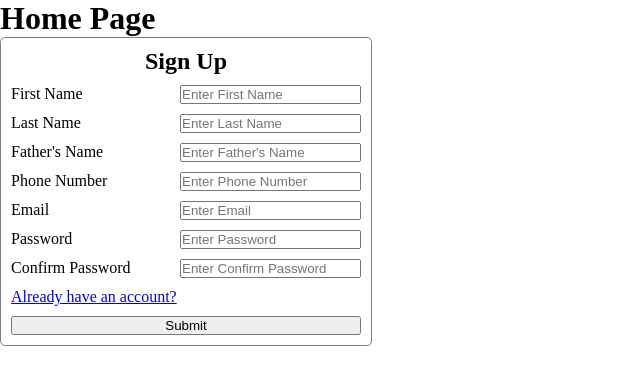
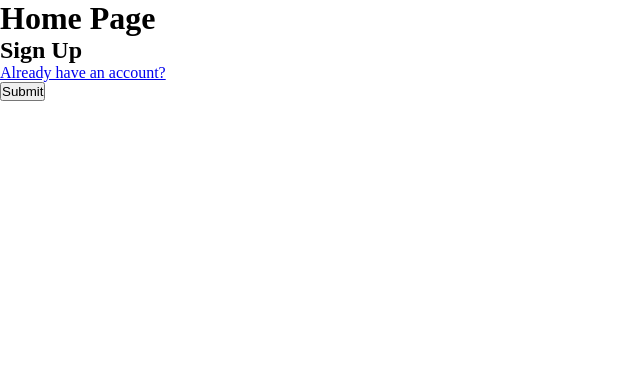
Before and after one commit to Ennagi-Nagili/DiplomaConnect, a React (Vite) app: page / in a window 1280 px wide. Shown: the top 384 px of the page, without its empty margins (0-640 px from the left). Built offline with nearby package versions, Linux system fonts and the light colour scheme.

Commit message:
Deleting unnecessary codes for first pull request

```diff
--- a/src/pages/Home/Home.tsx
+++ b/src/pages/Home/Home.tsx
@@ -1,61 +1,23 @@
 import "./Home.scss";
-import FormInput, { FormInputProps } from "../../components/FormInput/FormInput";
-import { Form, Link, useNavigate } from "react-router-dom";
-import { useState } from "react";
+import { Link, useNavigate } from "react-router-dom";
 
 const Home = () => {
-  const [firstName, setFirstName] = useState("");
-  const [lastName, setLastName] = useState("");
-  const [fatherName, setFatherName] = useState("");
-  const [phoneNumber, setPhoneNumber] = useState("");
-  const [email, setEmail] = useState("");
-  const [password, setPassword] = useState("");
-  const [confirmPaswords, setConfirmPassword] = useState("");
-
-  const user: User = {
-    firstName: firstName,
-    lastName: lastName,
-    fatherName: fatherName,
-    phoneNumber: phoneNumber,
-    email: email,
-    password: password,
-  }
-
-  console.log("re-rencering");
+  // Note: Turaj's authentication code should be here. For now, I placed my own code.
 
   const navigate = useNavigate();
-
-  const handleOnSubmit = (event: React.FormEvent<HTMLFormElement>) => {
-    event.preventDefault(); // Clicking on a "Submit" button, prevent it from submitting a form
-    navigate("/profile");
-  };
-
-  // Add: id, inputType, required ???
-  const inputAttributes = [
-    { label: "First Name", setValue: setFirstName,  },
-    { label: "Last Name", setValue: setLastName, required: true },
-    { label: "Father's Name", setValue: setFatherName, required: false },
-    { label: "Phone Number", setValue: setPhoneNumber, required: false },
-    { label: "Email", setValue: setEmail, required: true },
-    { label: "Password", setValue: setPassword, required: true },
-    { label: "Confirm Password", setValue: setConfirmPassword, required: true },
-  ];
 
   return (
     <div className="home-container">
       <h1>Home Page</h1>
 
-      <form onSubmit={handleOnSubmit}>
-        <h2>Sign Up</h2>
+      <h2>Sign Up</h2>
+      <div>
+        <Link to="/login">Already have an account?</Link>
+      </div>
 
-        {inputAttributes.map((attributes) => (
-          <FormInput {...attributes} />
-        ))}
-
-        <Link to="/login">Already have an account?</Link>
-
-        <button type="submit">Submit</button>
-      </form>
+      <button type="submit" onClick={() => navigate("/profile")}>
+        Submit
+      </button>
     </div>
   );
 };
--- a/src/pages/Login/Login.tsx
+++ b/src/pages/Login/Login.tsx
@@ -1,18 +1,8 @@
-import { Box } from "@mui/material";
-
 const Login = () => {
   return (
-    <Box
-      component="div"
-      className="login-main"
-      sx={{ backgroundColor: "gray", height: "100vh", width: "100vw" }}
-    >
-
-      <div>
-        <h1>Login Page</h1>
-      </div>
-
-    </Box>
+    <div>
+      <h1>Login Page</h1>
+    </div>
   );
 };
 
```
